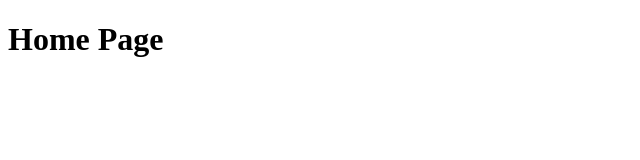
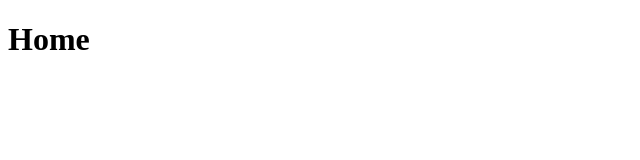
Before and after one commit to opencorelabs/fira, a Next.js app in the folder client/: page / in a window 1280 px wide. Shown: the top 160 px of the page, without its empty margins (0-640 px from the left). Built offline with nearby package versions, Linux system fonts and the light colour scheme.

Commit message:
use pages dir

```diff
--- a/client/src/app/layout.tsx
+++ /dev/null
@@ -1,7 +0,0 @@
-export default function RootLayout({ children }) {
-  return (
-    <html lang="en">
-      <body>{children}</body>
-    </html>
-  );
-}
--- a/client/src/app/page.tsx
+++ /dev/null
@@ -1,3 +0,0 @@
-export default function Home() {
-  return <h1>Home Page</h1>;
-}
--- /dev/null
+++ b/client/src/pages/index.page.tsx
@@ -0,0 +1,7 @@
+export default function Index() {
+  return (
+    <div>
+      <h1>Home</h1>
+    </div>
+  );
+}
```
Also changed, not shown: client/src/pages/index.tsx (deleted).
